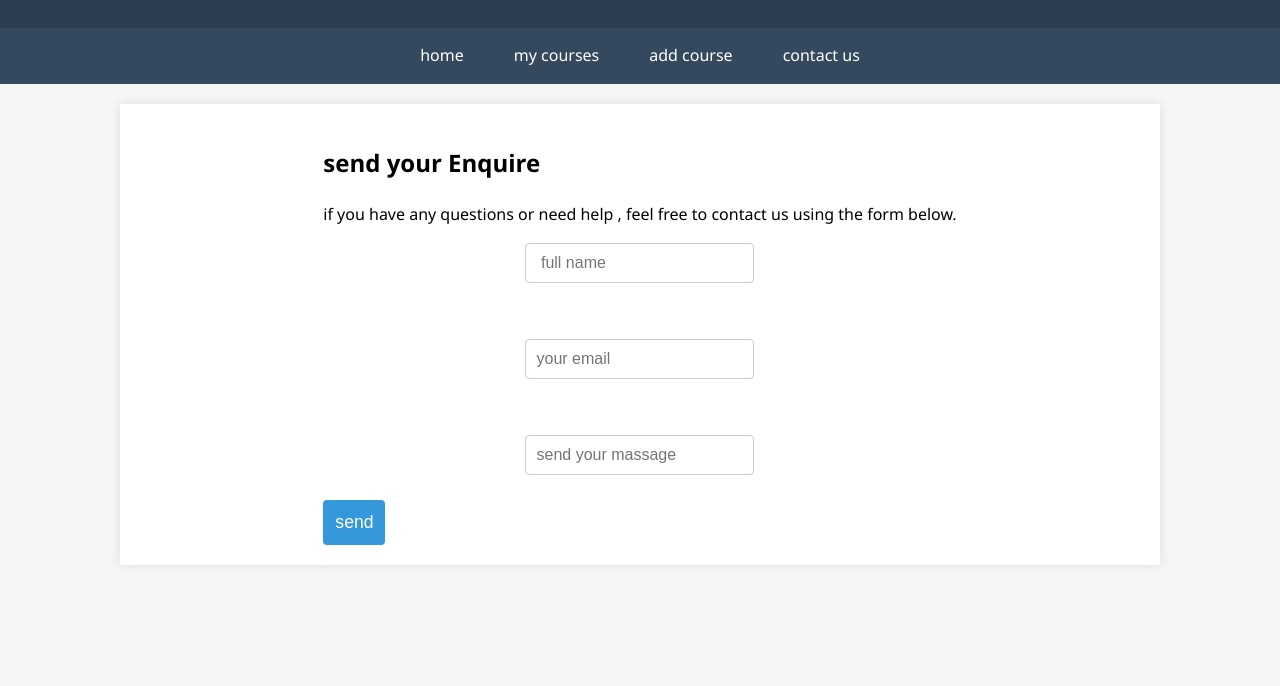
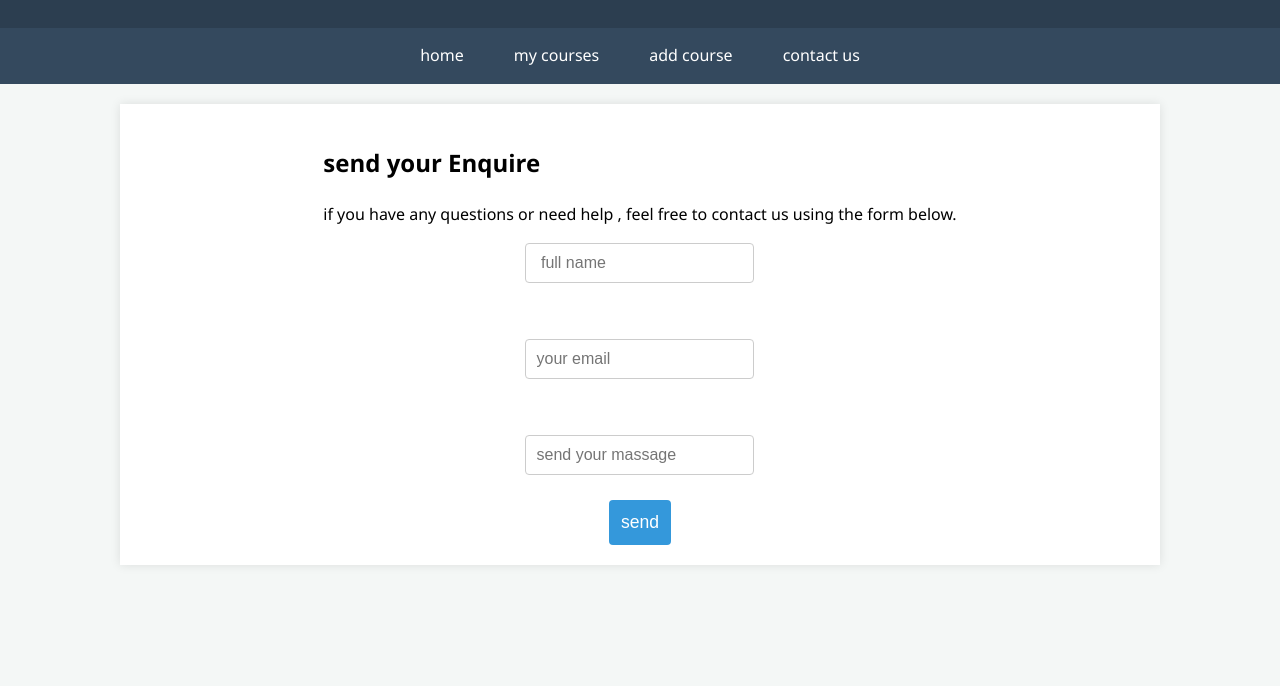
Before and after one commit to maryam-magdy77/portfolio3, a plain HTML site: page contact.html in a window 1280 px wide. Shown: the part 114-800 px from the top of the page. Drawn offline with Linux system fonts and the light colour scheme.

Commit message:
Add files via upload

```diff
--- a/style.css
+++ b/style.css
@@ -72,7 +72,10 @@ main {
     text-align: center;
     align-items: start;
 }
-.
+section button {
+    display: flex;
+    justify-self:center;
+}
 /* الجداول (Courses Table) */
 table {
     width: 100%;
```
